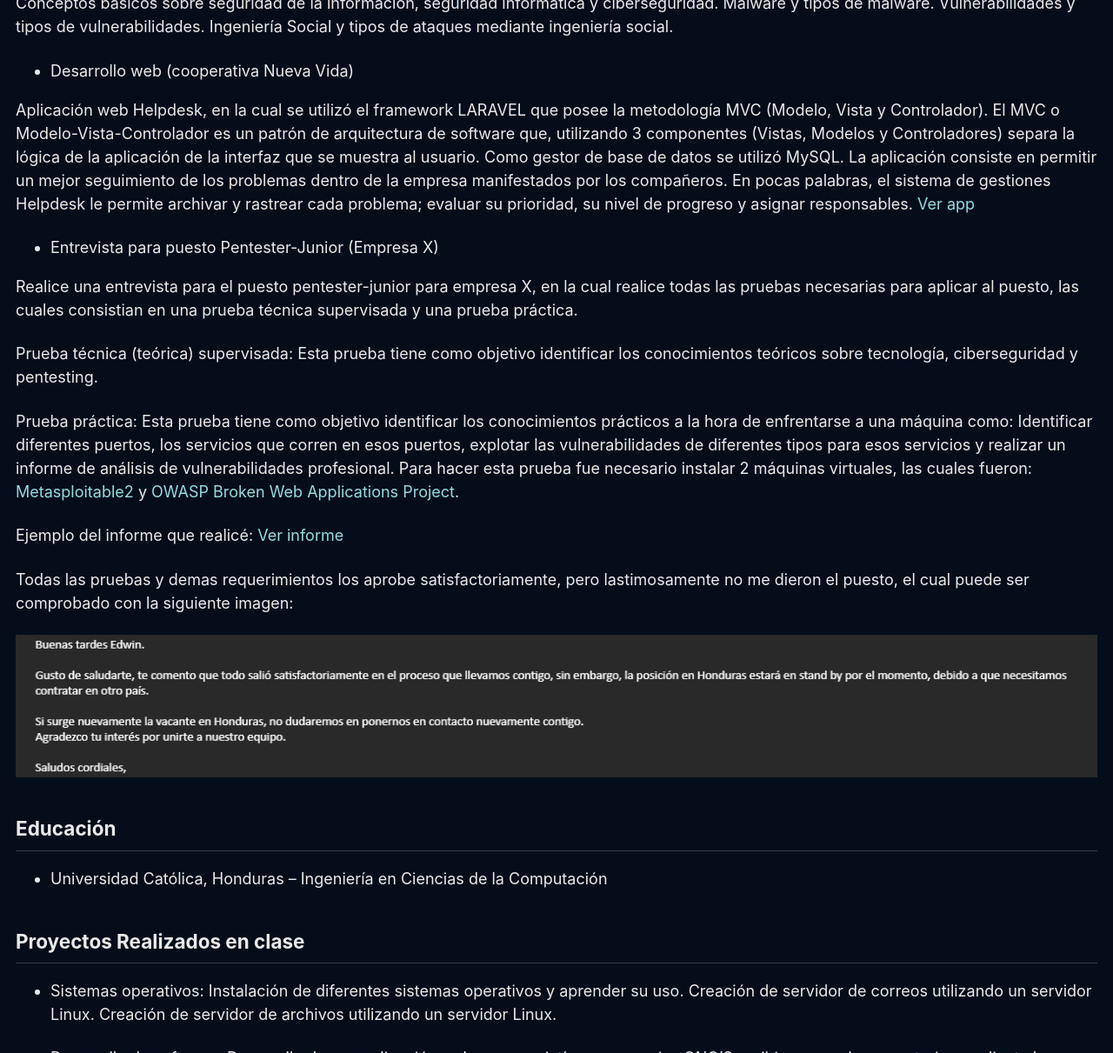
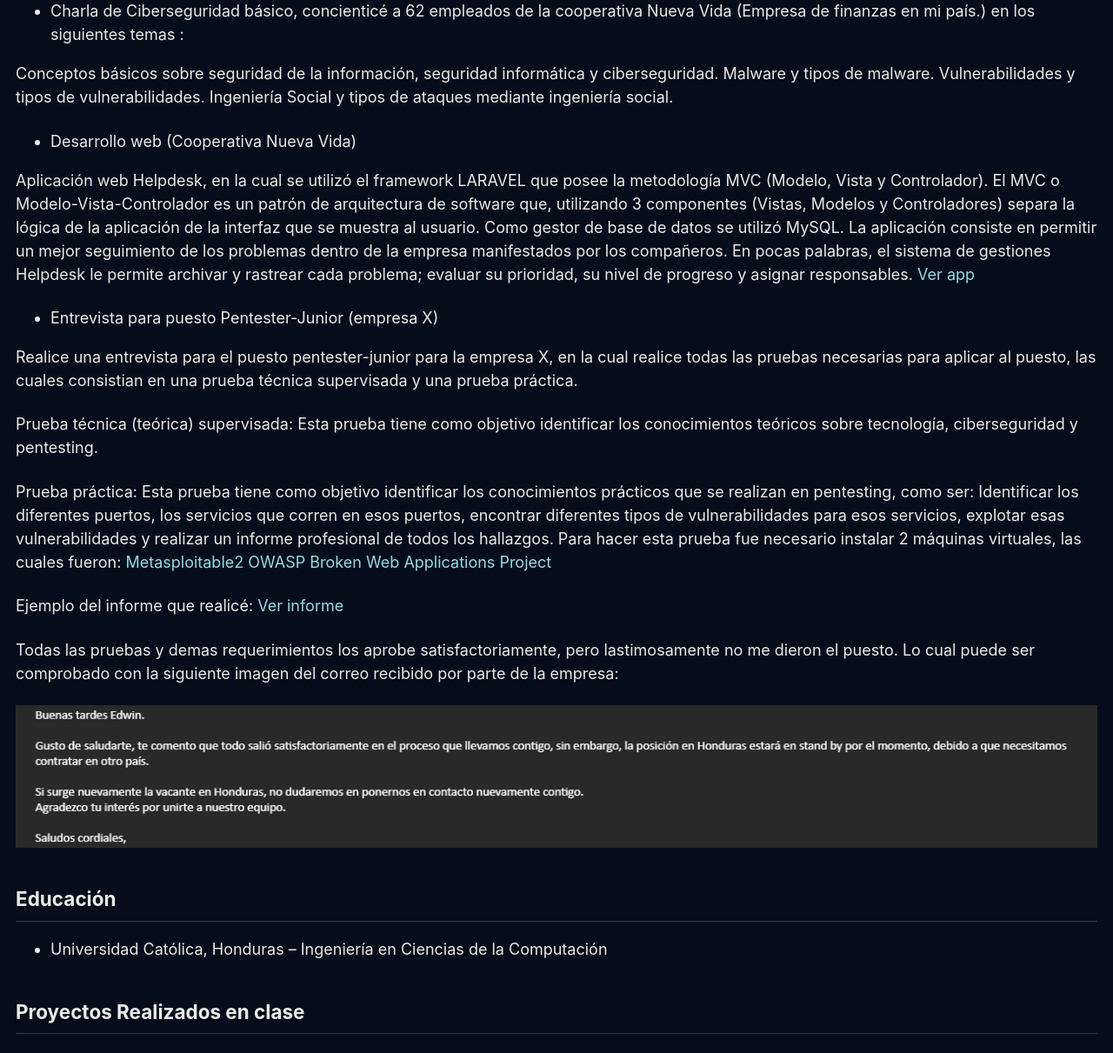
Before and after one commit to ewor01/ewor01.github.io, a Jekyll site: the page built from _pages/about.md, in a window 1280 px wide and 1400 px high, scrolled down 5003 px, cut to the strip 189-1400 px from the top of the window. Shown: the whole strip at 87% size. Built offline with Jekyll 4.4.1, drawn with Linux system fonts in a browser that asks for light colours; cached includes are drawn as plain includes; a script that is not in the unit is left out; some of the changed text lies outside the part shown.

Commit message:
actualizado

```diff
--- a/_pages/about.md
+++ b/_pages/about.md
@@ -11,7 +11,11 @@
 <img src="/assets/images/about/ewor01.png">
 </p>
 
-Mi nombre es Edwin Romero ingeniero en ciencias de la computación (aka **ewor01**), actualmente hago Stream en **Twitch** sobre ciberseguridad y hacking ético.
+Mi nombre es Edwin Romero (aka **ewor01**), me gustaría presentarme como un pentester junior sin experiencia profesional en el sector,
+pero con una gran pasión por la ciberseguridad y un gran interés por aprender y desarrollar mis habilidades en este campo.
+Soy ingeniero en ciencias de la computación y he estado aprendiendo sobre **pentesting y ciberseguridad** en mi tiempo libre.
+Además, realizo directos en **twitch** para ayudar a las personas a que aprendan sobre temas de ciberseguridad y hacking ético.
+Lo que me ha permitido desarrollar mis habilidades de comunicación y compartir mis conocimientos con otros.
 
 Estos son los cursos que actualmente dispongo:
 
@@ -63,28 +67,29 @@
 Vulnerabilidades y tipos de vulnerabilidades.
 Ingeniería Social y tipos de ataques mediante ingeniería social.
 
-- Desarrollo web (cooperativa Nueva Vida)
+- Desarrollo web (Cooperativa Nueva Vida)
 
 Aplicación web Helpdesk, en la cual se utilizó el framework LARAVEL que posee la  metodología MVC (Modelo, Vista y Controlador).
 El MVC o Modelo-Vista-Controlador es un patrón de arquitectura de software que, utilizando 3 componentes (Vistas, Modelos y Controladores) separa la lógica de la aplicación de la interfaz que se muestra al usuario.
 Como gestor de base de datos se utilizó MySQL. La aplicación consiste en permitir un mejor seguimiento de los problemas dentro de la empresa manifestados por los compañeros.
 En pocas palabras, el sistema de gestiones Helpdesk le permite archivar y rastrear cada problema; evaluar su prioridad, su nivel de progreso y asignar responsables. [Ver app](https://helpdesk.coopnuevavida.com/)
 
-- Entrevista para puesto Pentester-Junior (Empresa X)
+- Entrevista para puesto Pentester-Junior (empresa X)
 
-Realice una entrevista para el puesto pentester-junior para empresa X, en la cual realice todas las pruebas necesarias para aplicar al puesto, las cuales consistian en una prueba técnica supervisada y una prueba práctica.
+Realice una entrevista para el puesto pentester-junior para la empresa X, en la cual realice todas las pruebas necesarias para aplicar al puesto, las cuales consistian en una prueba técnica supervisada y una prueba práctica.
 
 Prueba técnica (teórica) supervisada:
 Esta prueba tiene como objetivo identificar los conocimientos teóricos sobre tecnología, ciberseguridad y pentesting.
 
 Prueba práctica:
-Esta prueba tiene como objetivo identificar los conocimientos prácticos a la hora de enfrentarse a una máquina como: Identificar diferentes puertos, los servicios que corren en esos puertos, explotar las vulnerabilidades de diferentes tipos para esos servicios y realizar un informe de análisis de vulnerabilidades profesional.
+Esta prueba tiene como objetivo identificar los conocimientos prácticos que se realizan en pentesting, como ser: Identificar los diferentes puertos, los servicios que corren en esos puertos, encontrar diferentes tipos de vulnerabilidades para esos servicios, explotar esas vulnerabilidades y realizar un informe profesional de todos los hallazgos.
 Para hacer esta prueba fue necesario instalar 2 máquinas virtuales, las cuales fueron:
-[Metasploitable2](https://sourceforge.net/projects/metasploitable/) y [OWASP Broken Web Applications Project](https://sourceforge.net/projects/owaspbwa/).
+[Metasploitable2](https://sourceforge.net/projects/metasploitable/)
+[OWASP Broken Web Applications Project](https://sourceforge.net/projects/owaspbwa/)
 
 Ejemplo del informe que realicé: <a href="/assets/files/Devel.pdf">Ver informe</a>
 
-Todas las pruebas y demas requerimientos los aprobe satisfactoriamente, pero lastimosamente no me dieron el puesto, el cual puede ser comprobado con la siguiente imagen:
+Todas las pruebas y demas requerimientos los aprobe satisfactoriamente, pero lastimosamente no me dieron el puesto. Lo cual puede ser comprobado con la siguiente imagen del correo recibido por parte de la empresa:
 
 <p align="center">
 <img src="/assets/images/about/Devel.png">
@@ -146,8 +151,9 @@
 
 - Creador de contenido de ciberseguridad y hacking ético en la plataforma de Youtube ([Enlace](https://youtube.com/ewor161))
 - Streamer de ciberseguridad y hacking ético en la plataforma de Twitch ([Enlace](https://twitch.tv/ewor01))
-- Primer canal de ciberseguridad de mi país (Honduras).
+- Primer canal de ciberseguridad de mi país (Honduras)
 
 # Correo y contacto directo
 
-¿Quieres ponerte en contacto conmigo?, puedes hacerlo a través de la dirección de correo `ewor80@hotmail.com`. **No hackeo cuentas de Instagram, Facebook o cualquier red social. Solo se hace hacking ético sobre entornos controlados**
+Estoy buscando oportunidades para adquirir **experiencia profesional** como pentester junior y estoy dispuesto a aceptar cualquier desafío que me permita desarrollar mis habilidades y conocimientos en este campo.
+Si estás buscando a alguien con una **pasión por la ciberseguridad y un gran interés en aprender**, no duden en ponerse en contacto conmigo a través de la dirección de correo `ewor80@hotmail.com`.
```
